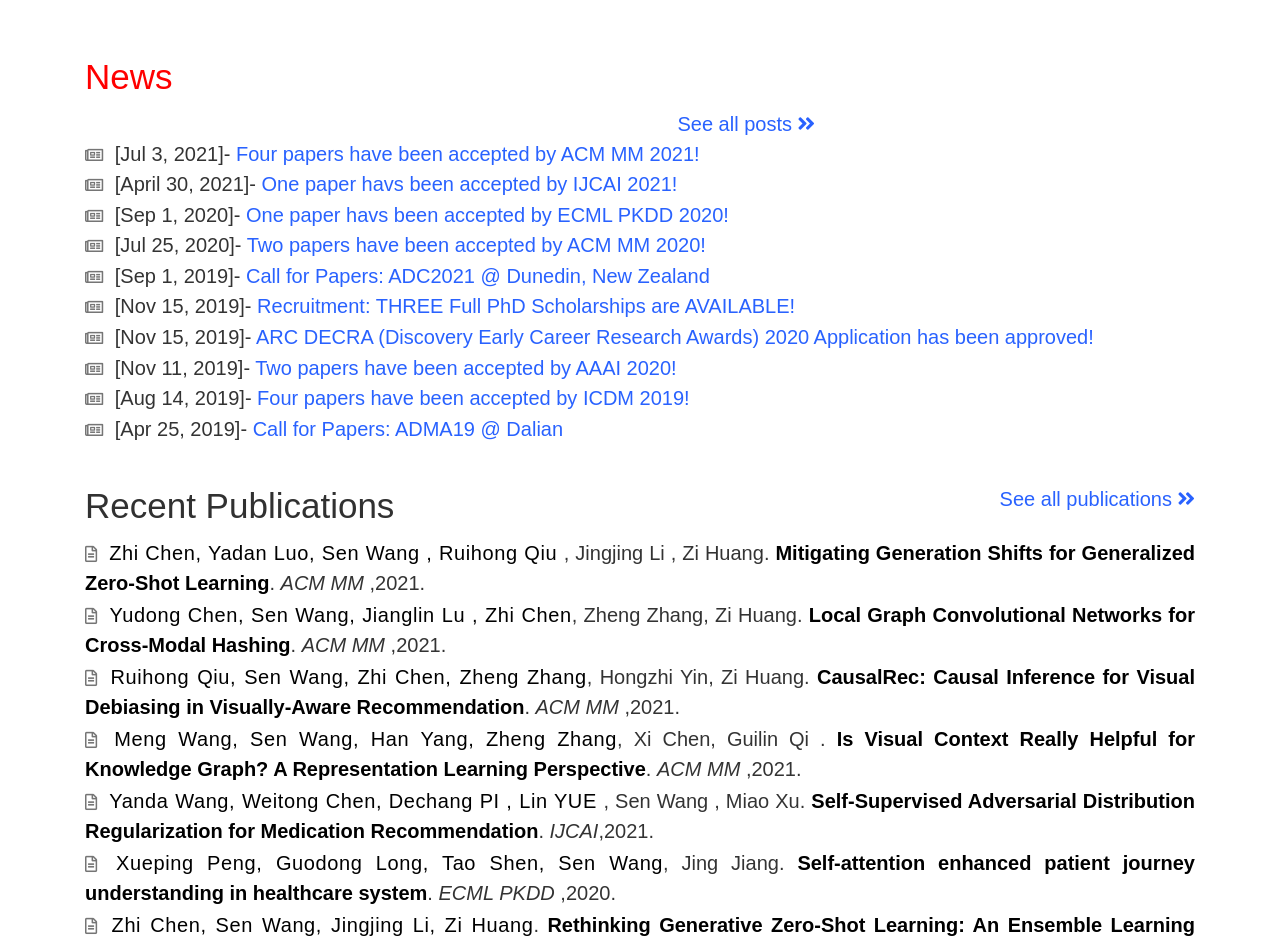
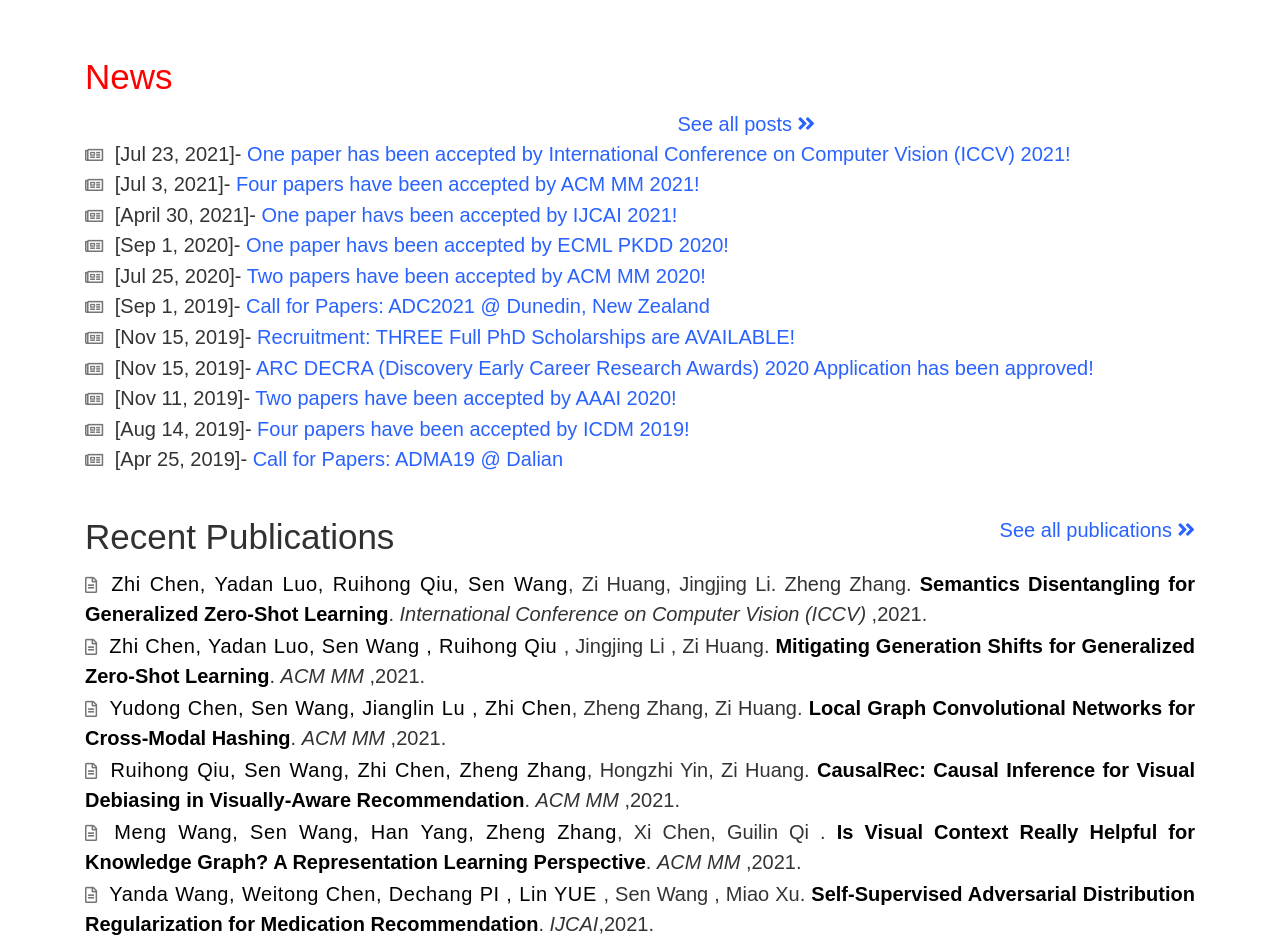
Before and after one commit to csenw/csenw.github.io, a plain HTML site: page index.html in a window 1280 px wide. Shown: the part 840-1779 px from the top of the page. Drawn offline with nearby package versions, Linux system fonts and the light colour scheme; some icons are missing.

Commit message:
Update index.html

```diff
--- a/index.html
+++ b/index.html
@@ -196,6 +196,13 @@
     </div>
 
   <div class="col-12 col-lg-12">
+         <div class="view-list-item" itemscope itemtype="http://schema.org/BlogPosting">
+      <i class="far fa-newspaper pub-icon" aria-hidden="true"></i>
+        [Jul 23, 2021]-
+      <a href="/post/mm2021/" itemprop="url"><span itemprop="name">One paper has been accepted by International Conference on Computer Vision (ICCV) 2021!</span></a>
+
+    </div>
+
      <div class="view-list-item" itemscope itemtype="http://schema.org/BlogPosting">
       <i class="far fa-newspaper pub-icon" aria-hidden="true"></i>
         [Jul 3, 2021]-
@@ -297,6 +304,22 @@
     </div>
 
   <div class="col-12 col-lg-12">
+
+<div class="pub-list-item" style="margin-bottom: 0.1rem; text-align:justify;" itemscope itemtype="http://schema.org/CreativeWork">
+  <i class="far fa-file-alt pub-icon" aria-hidden="true"></i>
+  <font color="666666"><span itemprop="author" class="article-metadata li-cite-author">
+
+  <span itemprop="author name" itemtype="http://schema.org/Person">Zhi Chen</span>,
+    <span itemprop="author name" itemtype="http://schema.org/Person">Yadan Luo</span>,
+    <span itemprop="author name" itemtype="http://schema.org/Person">Ruihong Qiu</span>,
+    <span itemprop="author name" itemtype="http://schema.org/Person">Sen Wang</span></span></font>,
+    <span itemprop="author name" itemtype="http://schema.org/Person">Zi Huang</span></span></font>,
+    <span itemprop="author name" itemtype="http://schema.org/Person">Jingjing Li</span></span></font>.
+    <span itemprop="author name" itemtype="http://schema.org/Person">Zheng Zhang</span></span></font>.
+
+    <b><font color="#000000">Semantics Disentangling for Generalized Zero-Shot Learning</font></b>.
+  <em>International Conference on Computer Vision (ICCV) </em>,2021.
+</div>
 
 <div class="pub-list-item" style="margin-bottom: 0.1rem; text-align:justify;" itemscope itemtype="http://schema.org/CreativeWork">
   <i class="far fa-file-alt pub-icon" aria-hidden="true"></i>
```
